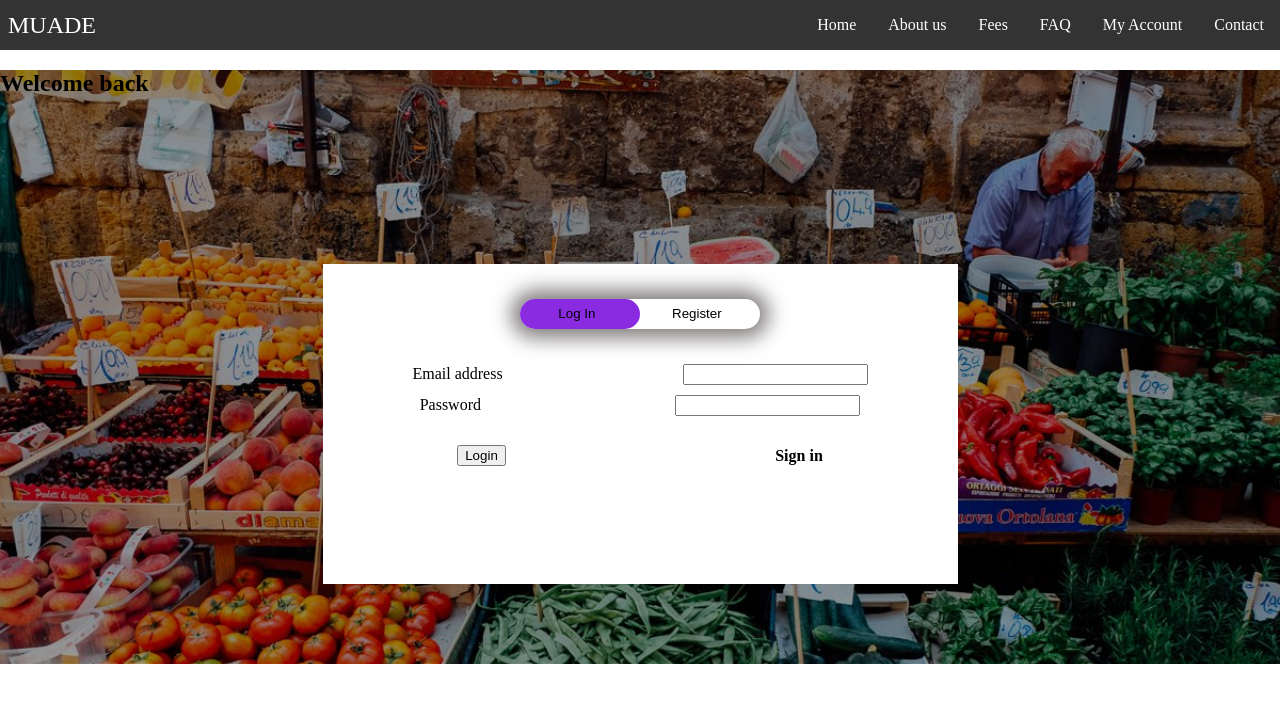
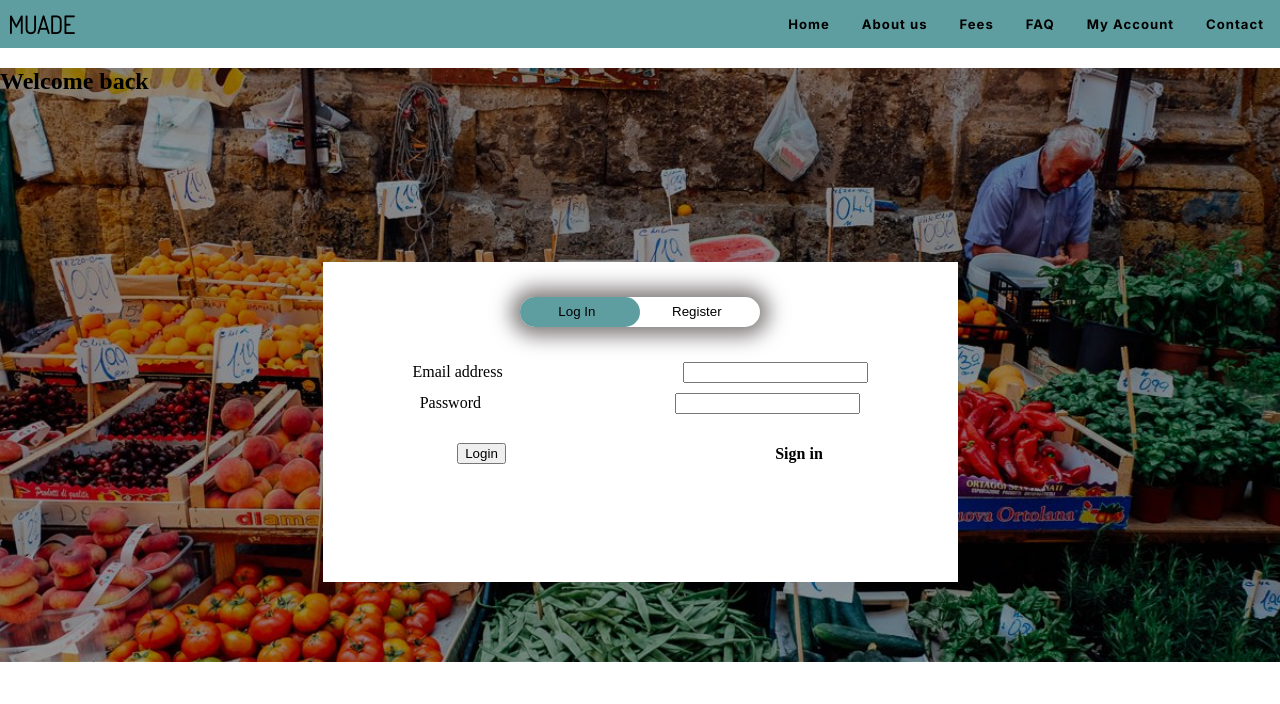
Before and after one commit to nhatquan0312/Web_Programming, a PHP site: page /myaccount.html in a window 1280 px wide. Shown: the top 704 px of the page. Run offline with PHP 8.4, Linux system fonts and the light colour scheme.

Commit message:
add changes to nav.css

```diff
--- a/myaccount.css
+++ b/myaccount.css
@@ -47,7 +47,7 @@ main .login-form form .buttonBox
 }
 main .login-form form .buttonBox .switcher
 {
-background-color: blueviolet !important;
+background-color: cadetblue !important;
 background: transparent;
 position: absolute;
 height: 30px;
@@ -55,6 +55,7 @@ width: 120px;
 margin: 0;
 border-radius: 40px;
 left: 0;
+cursor: pointer;
 }
 main .login-form form .buttonBox .toggle
 {   position: relative;
@@ -69,8 +70,23 @@ main .login-form form .buttonBox .toggle
 }
 main .login-form form .inputBox.w40, .login-button {
     display: flex;
-
     margin-top: 10px;
     align-items: center;
     justify-content: space-around;
 }
+
+main .login-form form .buttonBox .switcher  :hover {
+
+    background-color: rosybrown !important;
+    background: transparent;
+    position: absolute;
+    height: 30px;
+    width: 120px;
+    margin: 0;
+    border-radius: 40px;
+    right: 0;
+}
+button :focus ~ .switcher
+{
+    transform: translate(70px);
+}
--- a/nav.css
+++ b/nav.css
@@ -10,13 +10,18 @@ body{
     display: flex;
     justify-content: space-between;
     align-items: center;
-    background-color: #333;
+    background-color: cadetblue;
     color:white;
+
 }
 .brand-title{
+    color: black;
+    font-weight: 700;
+    text-transform: uppercase;
+    letter-spacing: 0;
     font-size: 1.5rem;
     margin:.5rem;
-
+    font-family: 'Dosis', sans-serif;
 }
 .navbar-links ul{
     margin:0;
@@ -31,10 +36,16 @@ body{
     color:white;
     padding:1rem;
     display: block;
+    font-family: 'Inter', sans-serif;
+    color: black;
+    letter-spacing: 1px;
+    font-size: 0.82rem ;
 }
-.navbar-links li:hover{
-background-color: #555;
+.navbar-links li :hover
+{
+background-color: rgb(147, 199, 201);
 }
+
 .toggle-button{
 position: absolute;
 top:.75rem;
@@ -48,9 +59,10 @@ height: 21px;
 .toggle-button .bar{
     height: 3px;
     width: 100%;
-    background-color: white;
+    background-color: black;
     border-radius: 10px;
 }
+
 @media(max-width:600px){
     .toggle-button{
         display: flex;
```
